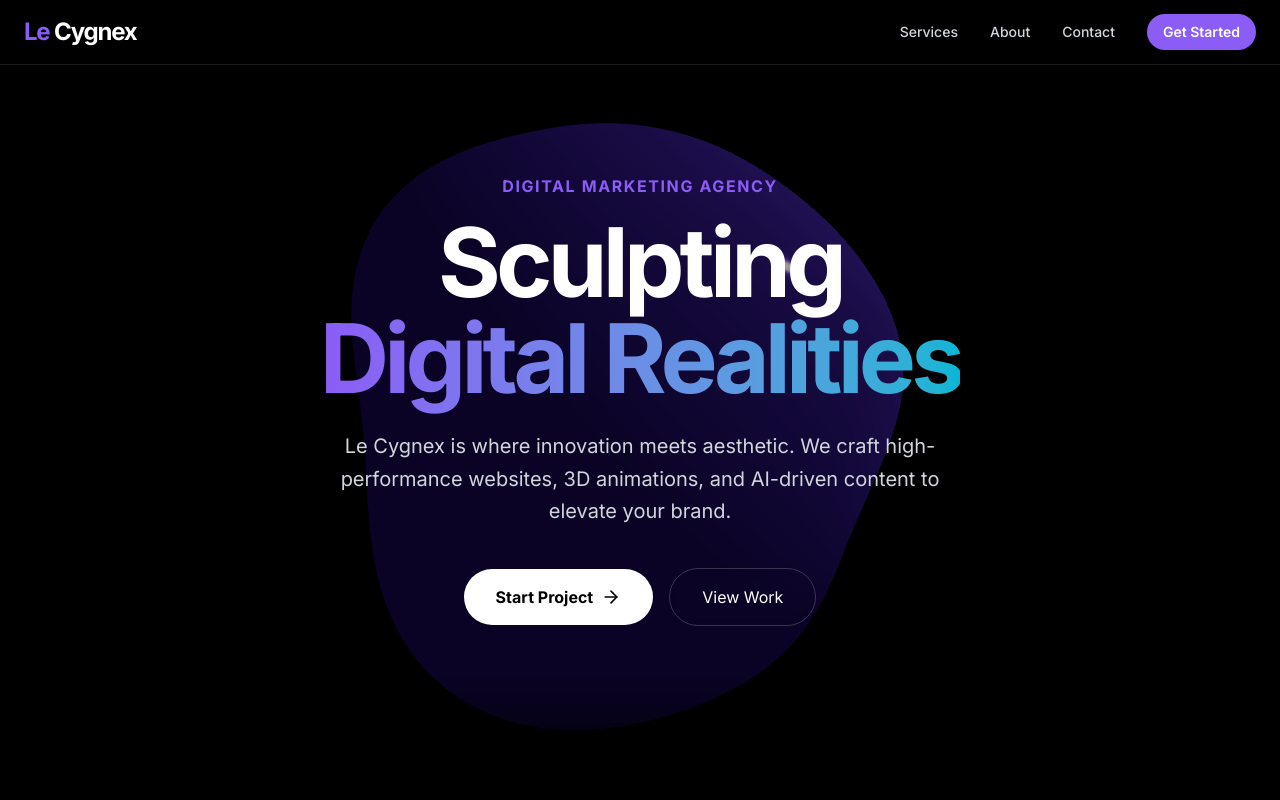
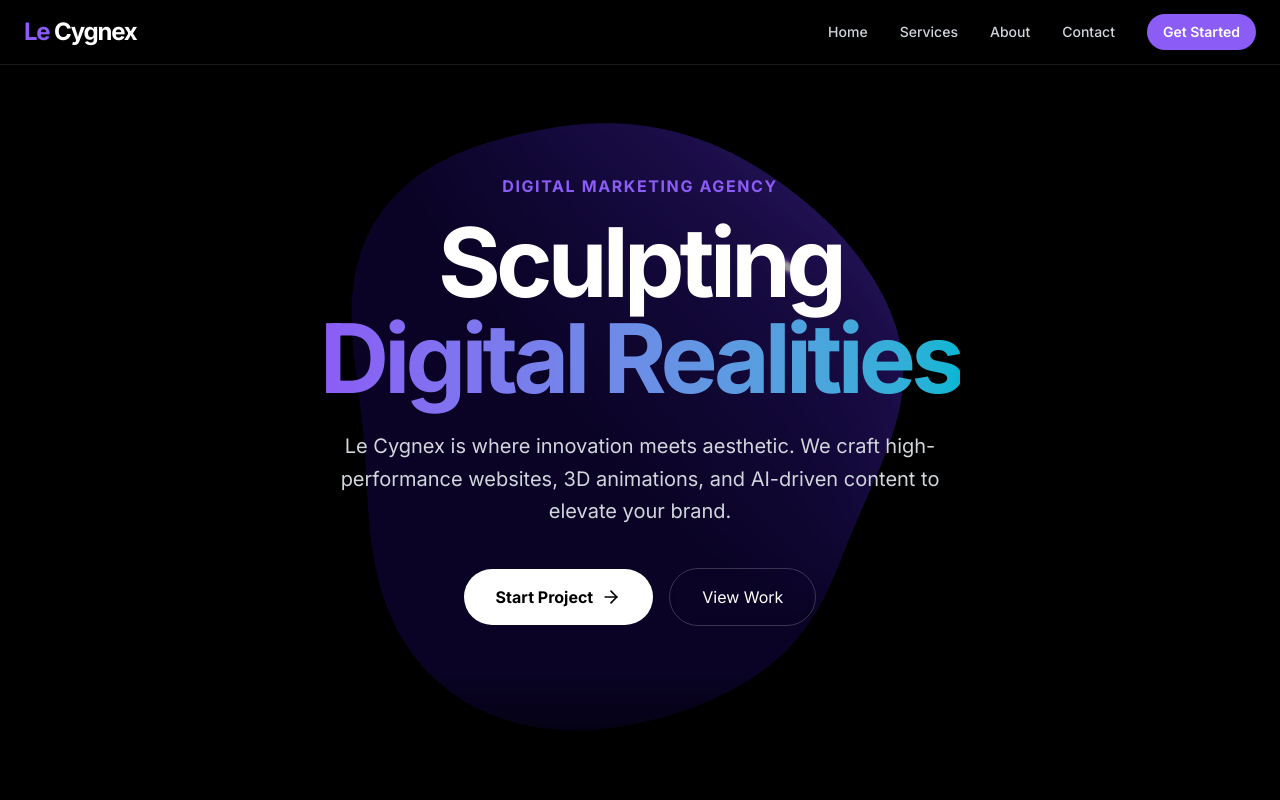
Before and after one commit to Nihalpm123/cygnex, a Next.js app: page / in a window 1280 px wide. Shown: the top 800 px of the page. Built offline with nearby package versions, Linux system fonts and the light colour scheme.

Commit message:
Add Home link to navbar

```diff
--- a/src/components/ui/Navbar.tsx
+++ b/src/components/ui/Navbar.tsx
@@ -10,6 +10,7 @@ export default function Navbar() {
     const [isOpen, setIsOpen] = useState(false);
 
     const navLinks = [
+        { name: "Home", href: "/" },
         { name: "Services", href: "/#services" },
         { name: "About", href: "/#about" },
         { name: "Contact", href: "/#contact" },
```
